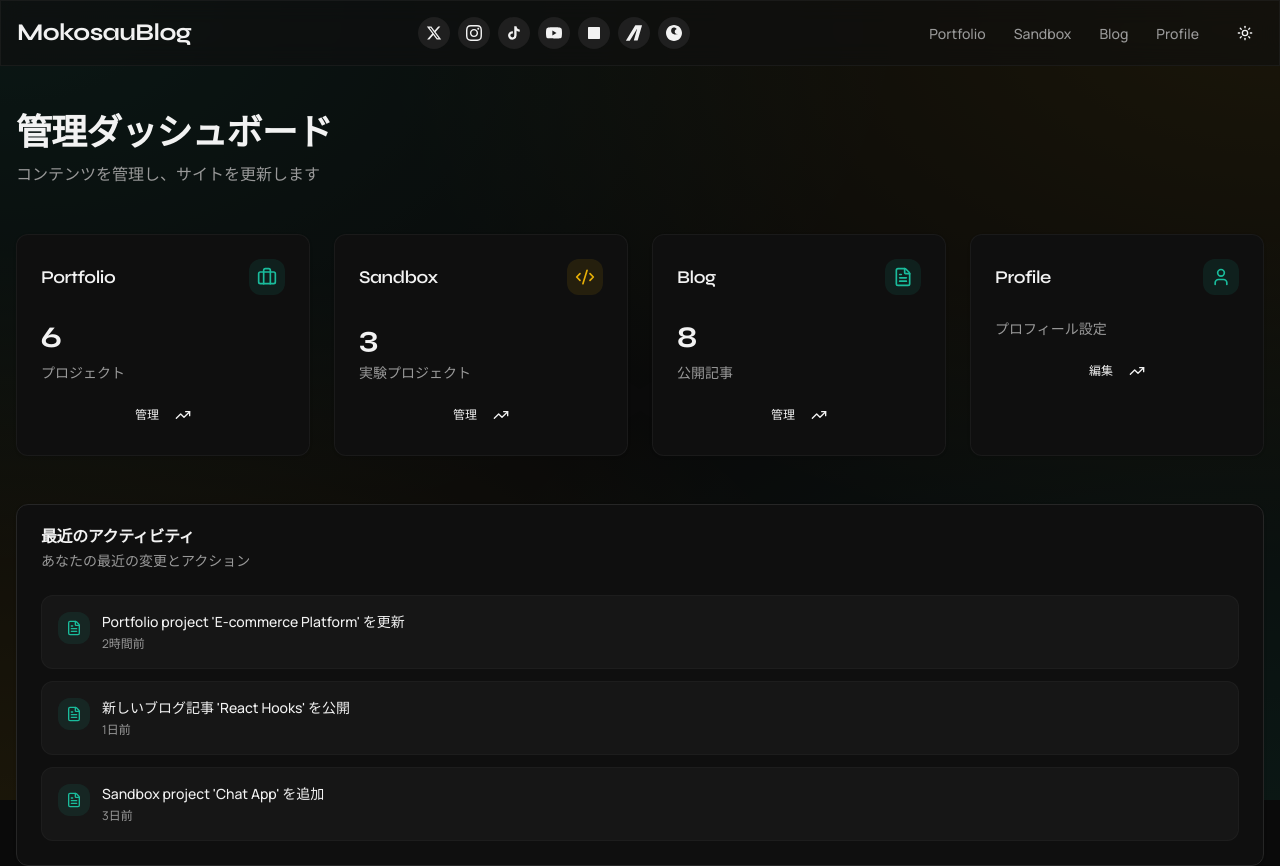
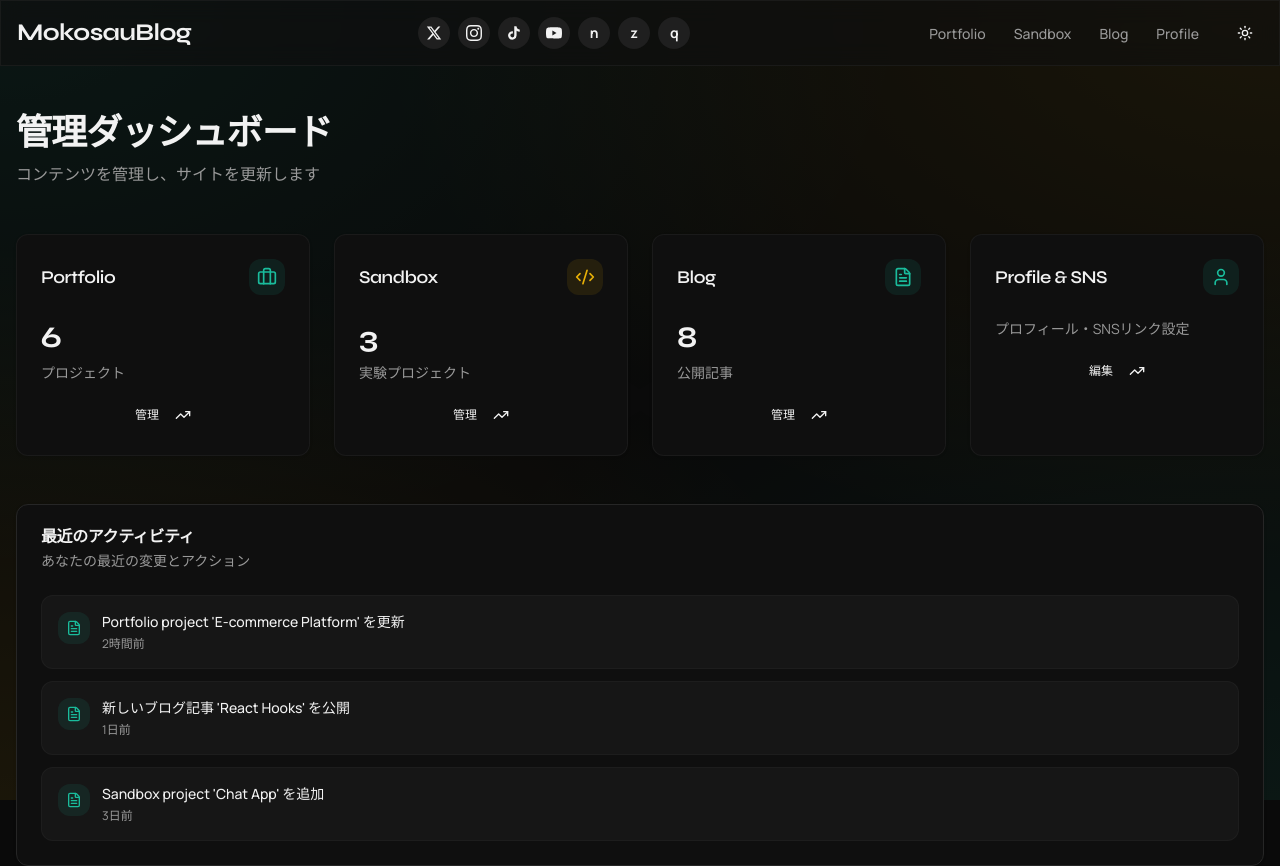
Before and after one commit to MoooonCrypto/my-blog-site, a Next.js app: page /admin/dashboard in a window 1280 px wide. Shown: the top 866 px of the page. Built offline with nearby package versions, Linux system fonts and the light colour scheme.

Commit message:
fix: ダッシュボードにSNS設定メニュー追加、アイコンをシンプル化
- ダッシュボードのProfileカードを「Profile & SNS」に変更し、SNSリンク設定の説明を追加
- note/zenn/qiita/izanamiのアイコンを文字ベース（n/z/q/i）に変更

```diff
--- a/src/app/admin/dashboard/page.tsx
+++ b/src/app/admin/dashboard/page.tsx
@@ -113,14 +113,14 @@ export default function AdminDashboardPage() {
           <Card className="card-hover border-border/50 animate-fade-in-up opacity-0 delay-400">
             <CardHeader>
               <div className="flex items-center justify-between">
-                <CardTitle className="font-heading text-lg">Profile</CardTitle>
+                <CardTitle className="font-heading text-lg">Profile & SNS</CardTitle>
                 <div className="p-2 rounded-lg bg-primary/10 text-primary">
                   <User className="h-5 w-5" />
                 </div>
               </div>
             </CardHeader>
             <CardContent>
-              <p className="text-sm text-muted-foreground mb-4">プロフィール設定</p>
+              <p className="text-sm text-muted-foreground mb-4">プロフィール・SNSリンク設定</p>
               <Button asChild variant="ghost" size="sm" className="w-full group">
                 <Link href="/admin/profile">
                   編集
--- a/src/components/SocialIcon.tsx
+++ b/src/components/SocialIcon.tsx
@@ -35,28 +35,19 @@ export const SocialIcon: React.FC<SocialIconProps> = ({ platform, href, classNam
         );
       case "note":
         return (
-          <svg viewBox="0 0 24 24" fill="currentColor" className="w-4 h-4">
-            <path d="M8.1 8.1c0-.6.5-1.1 1.1-1.1h5.6c.6 0 1.1.5 1.1 1.1s-.5 1.1-1.1 1.1H9.2c-.6 0-1.1-.5-1.1-1.1zm0 3.9c0-.6.5-1.1 1.1-1.1h5.6c.6 0 1.1.5 1.1 1.1s-.5 1.1-1.1 1.1H9.2c-.6 0-1.1-.5-1.1-1.1zm0 3.9c0-.6.5-1.1 1.1-1.1h2.6c.6 0 1.1.5 1.1 1.1s-.5 1.1-1.1 1.1H9.2c-.6 0-1.1-.5-1.1-1.1zM4 3h16c.6 0 1 .4 1 1v16c0 .6-.4 1-1 1H4c-.6 0-1-.4-1-1V4c0-.6.4-1 1-1z" />
-          </svg>
+          <span className="text-sm font-bold">n</span>
         );
       case "zenn":
         return (
-          <svg viewBox="0 0 24 24" fill="currentColor" className="w-4 h-4">
-            <path d="M.264 23.771h4.984c.264 0 .498-.147.645-.352L19.614.874c.176-.293-.029-.645-.381-.645h-4.72c-.235 0-.44.117-.557.323L.03 23.361c-.088.176-.029.41.234.41zm17.181-.352L23.97.874c.088-.205-.058-.645-.41-.645h-4.691c-.234 0-.44.117-.586.323l-6.47 22.163c-.088.234.029.41.263.41h4.72c.234 0 .468-.146.645-.381z" />
-          </svg>
+          <span className="text-sm font-bold">z</span>
         );
       case "qiita":
         return (
-          <svg viewBox="0 0 24 24" fill="currentColor" className="w-4 h-4">
-            <path d="M12 0C5.373 0 0 5.373 0 12s5.373 12 12 12 12-5.373 12-12S18.627 0 12 0zm5.562 13.314c-.535.287-1.124.498-1.757.615a7.373 7.373 0 0 1-1.933.248c-.67 0-1.314-.095-1.924-.267a6.69 6.69 0 0 1-1.677-.772 5.812 5.812 0 0 1-1.344-1.21 5.437 5.437 0 0 1-.891-1.572 5.59 5.59 0 0 1-.324-1.885c0-.67.114-1.305.334-1.895.22-.59.53-1.105.924-1.543a4.24 4.24 0 0 1 1.372-1.029c.525-.248 1.096-.372 1.705-.372.61 0 1.181.124 1.705.372a4.24 4.24 0 0 1 1.372 1.029c.395.438.705.953.924 1.543.22.59.334 1.225.334 1.895 0 .67-.114 1.305-.334 1.895-.22.59-.53 1.105-.924 1.543a4.24 4.24 0 0 1-1.372 1.029c-.115.057-.238.105-.362.153zm1.695-3.543c0-.448-.076-.886-.229-1.305a3.283 3.283 0 0 0-.639-1.096 2.982 2.982 0 0 0-.972-.743 2.769 2.769 0 0 0-1.21-.267c-.438 0-.848.095-1.219.267a2.982 2.982 0 0 0-.972.743c-.276.315-.486.686-.638 1.096a3.598 3.598 0 0 0-.229 1.305c0 .448.076.886.229 1.305.152.41.362.781.638 1.096.277.315.61.562.972.743.362.172.772.267 1.219.267.438 0 .848-.095 1.21-.267a2.982 2.982 0 0 0 .972-.743c.277-.315.487-.686.639-1.096.153-.42.229-.857.229-1.305z" />
-          </svg>
+          <span className="text-sm font-bold">q</span>
         );
       case "izanami":
         return (
-          <svg viewBox="0 0 24 24" fill="currentColor" className="w-4 h-4">
-            <circle cx="12" cy="12" r="10" />
-            <text x="12" y="16" fontSize="12" textAnchor="middle" fill="white" fontWeight="bold">iz</text>
-          </svg>
+          <span className="text-sm font-bold">i</span>
         );
       default:
         return null;
```
